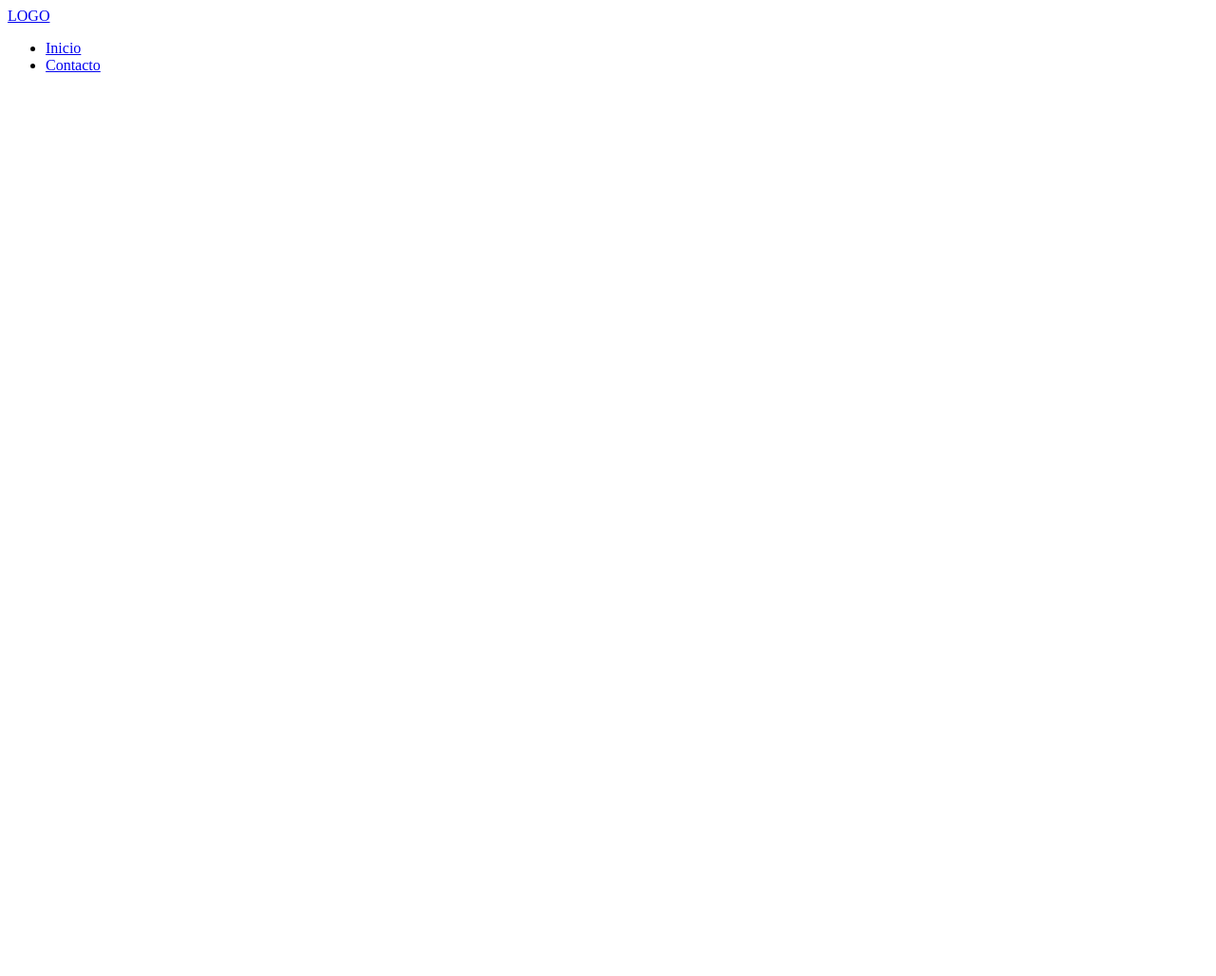
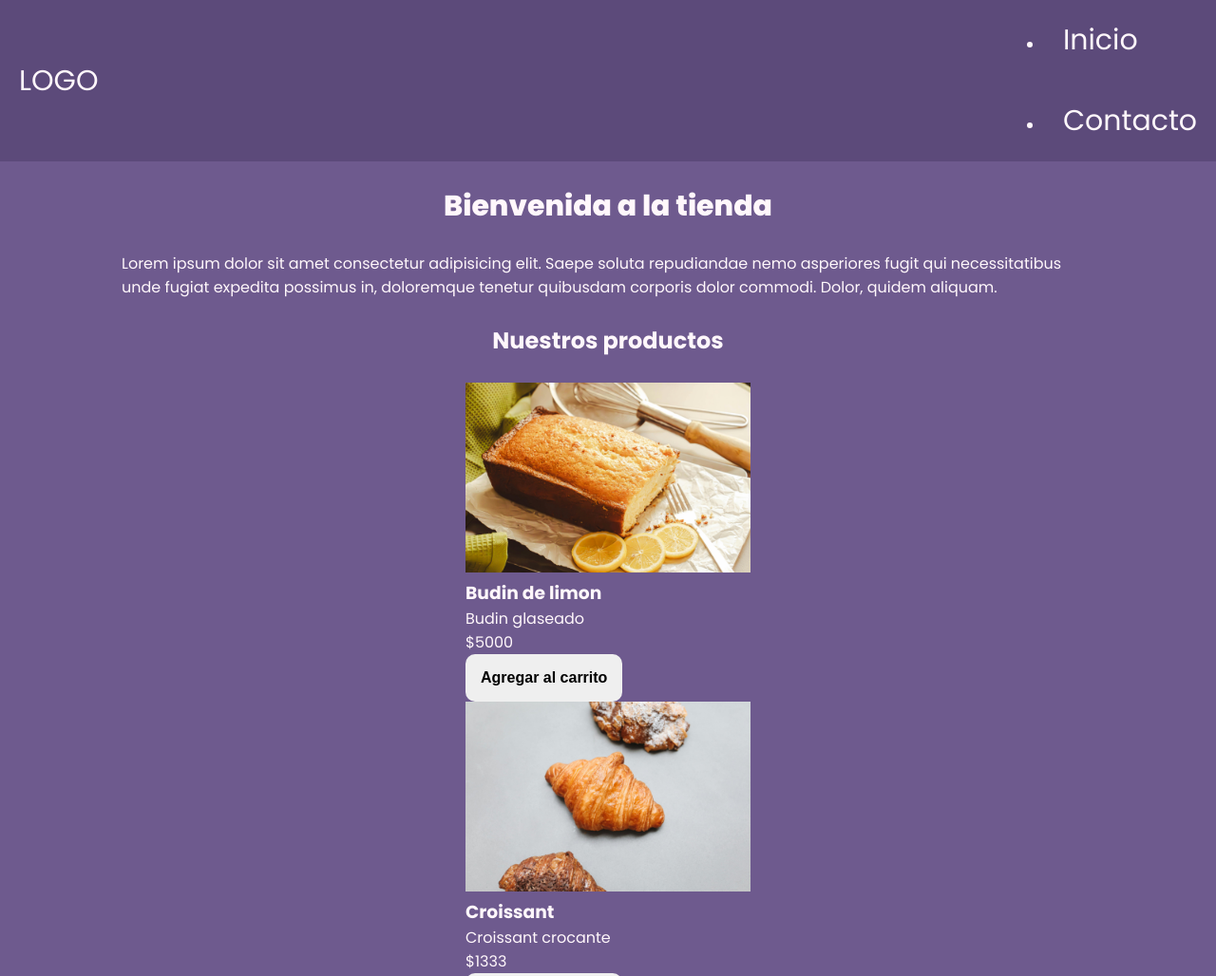
Before and after one commit to RodrigoPrograma/pre-entrega, a plain HTML site: page index.html in a window 1280 px wide. Shown: the top 1028 px of the page at 95% size. Before the commit the page ends 800 px from the top, so only its background shows below. Drawn offline with Linux system fonts and the light colour scheme.

Commit message:
Avance de TP. Agrega flexbox

```diff
--- /dev/null
+++ b/css/styles.css
@@ -0,0 +1,83 @@
+* {
+  margin: 0;
+  padding: 0;
+  box-sizing: border-box;
+}
+
+html {
+  font-size: 62.5%;
+}
+
+body {
+  font-family: "Poppins", sans-serif;
+  font-size: 1.6rem;
+  background-color: #6e5a8e;
+  color: #fff7fb;
+
+  display: flex;
+  flex-direction: column;
+  min-height: 100vh;
+}
+
+main {
+  width: 80%;
+  margin: auto;
+  padding-bottom: 2rem;
+
+  flex: 1;
+
+  display: flex;
+  flex-direction: column;
+  align-items: center;
+}
+
+h1 {
+  font-size: 3rem;
+  font-weight: 800;
+  line-height: 1.15;
+  margin: 3rem 0;
+}
+
+h2 {
+  font-size: 2.4rem;
+  font-weight: 700;
+  line-height: 1.2;
+  text-align: center;
+  margin: 3rem 0;
+}
+
+.btn {
+  border: none;
+  font-size: 1.6rem;
+  font-weight: bold;
+  padding: 1.6rem;
+  border-radius: 1rem;
+}
+
+header,
+footer {
+  background: #5c4a7a;
+  color: #fff7fb;
+  width: 100%;
+
+  display: flex;
+  justify-content: space-between;
+  align-items: center;
+}
+
+footer {
+  padding: 1rem 4rem;
+}
+
+.logo,
+.header-nav ul li a {
+  text-decoration: none;
+  font-size: 3rem;
+  color: inherit;
+  display: inline-block;
+  padding: 2rem;
+}
+
+img {
+  width: 30rem;
+}
--- a/index.html
+++ b/index.html
@@ -3,20 +3,86 @@
   <head>
     <meta charset="UTF-8" />
     <meta name="viewport" content="width=device-width, initial-scale=1.0" />
+    <link
+      href="https://fonts.googleapis.com/css2?family=Poppins:ital,wght@0,100;0,400;0,600;0,700;0,800;1,100;1,400;1,600;1,700&display=swap"
+      rel="stylesheet"
+    />
+    <link rel="stylesheet" href="./css/styles.css" />
     <title>Tienda</title>
   </head>
   <body>
     <header>
-      <div><a href="./index.html">LOGO</a></div>
+      <div class="div-logo"><a class="logo" href="./index.html">LOGO</a></div>
 
-      <nav>
+      <nav class="header-nav">
         <ul>
           <li><a href="./index.html">Inicio</a></li>
           <li><a href="./pages/contacto.html">Contacto</a></li>
         </ul>
       </nav>
     </header>
-    <main></main>
-    <footer></footer>
+    <main>
+      <h1 class="titulo-home text-secondary">Bienvenida a la tienda</h1>
+      <p class="parrafo">
+        Lorem ipsum dolor sit amet consectetur adipisicing elit. Saepe soluta
+        repudiandae nemo asperiores fugit qui necessitatibus unde fugiat
+        expedita possimus in, doloremque tenetur quibusdam corporis dolor
+        commodi. Dolor, quidem aliquam.
+      </p>
+
+      <section>
+        <h2 class="titulo-productos text-secondary">Nuestros productos</h2>
+        <div class="contenedor-tarjetas">
+          <article>
+            <img src="./img/budin.jpg" alt="imagen de un budin" />
+            <h3>Budin de limon</h3>
+            <p>Budin glaseado</p>
+            <p>$5000</p>
+            <button class="btn bg-secondary text-dark">
+              Agregar al carrito
+            </button>
+          </article>
+
+          <article class="card text-dark">
+            <img src="./img/croissant.jpg" alt="imagen croissant" />
+            <h3>Croissant</h3>
+            <p>Croissant crocante</p>
+            <p>$1333</p>
+            <button class="btn bg-secondary text-dark">
+              Agregar al carrito
+            </button>
+          </article>
+
+          <article class="card text-dark">
+            <img src="./img/pancakes.jpg" alt="imagen pancake" />
+            <h3>Pancake</h3>
+            <p>Descripcion de un pancake</p>
+            <p>$25000</p>
+            <button class="btn bg-secondary text-dark">
+              Agregar al carrito
+            </button>
+          </article>
+
+          <article class="card text-dark">
+            <img src="./img/pan.jpg" alt="imagen de un pan casero" />
+            <h3>Pan casero</h3>
+            <p>Pan de masa madre</p>
+            <p>$3000</p>
+            <button class="btn bg-secondary text-dark">
+              Agregar al carrito
+            </button>
+          </article>
+        </div>
+      </section>
+    </main>
+    <footer>
+      <p>Sitio realizado por Belu para Talento Tech</p>
+      <nav>
+        <ul class="footer-list">
+          <li><img src="./img/whatsapp.png" alt="logo-whatsapp" /></li>
+          <li><img src="./img/social.png" alt="logo-instagram" /></li>
+        </ul>
+      </nav>
+    </footer>
   </body>
 </html>
```
Also changed, not shown: pages/contacto.html (+1 -0 lines), img/budin.jpg (renamed from img/pexels-the-design-lady-746806315-18572876.jpg), img/croissant.jpg (renamed from img/pexels-polina-tankilevitch-4828315.jpg), img/pancakes.jpg (renamed from img/pexels-ash-craig-122861-376464.jpg), 2 other files.
